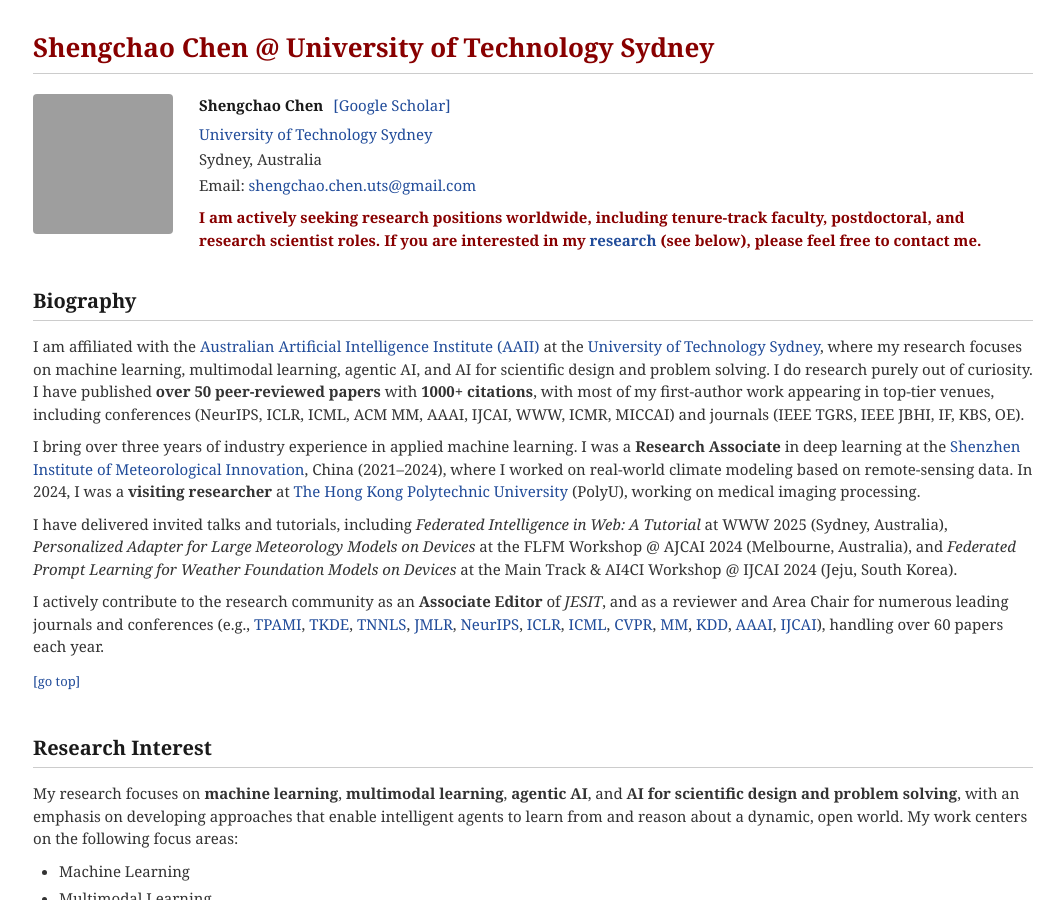
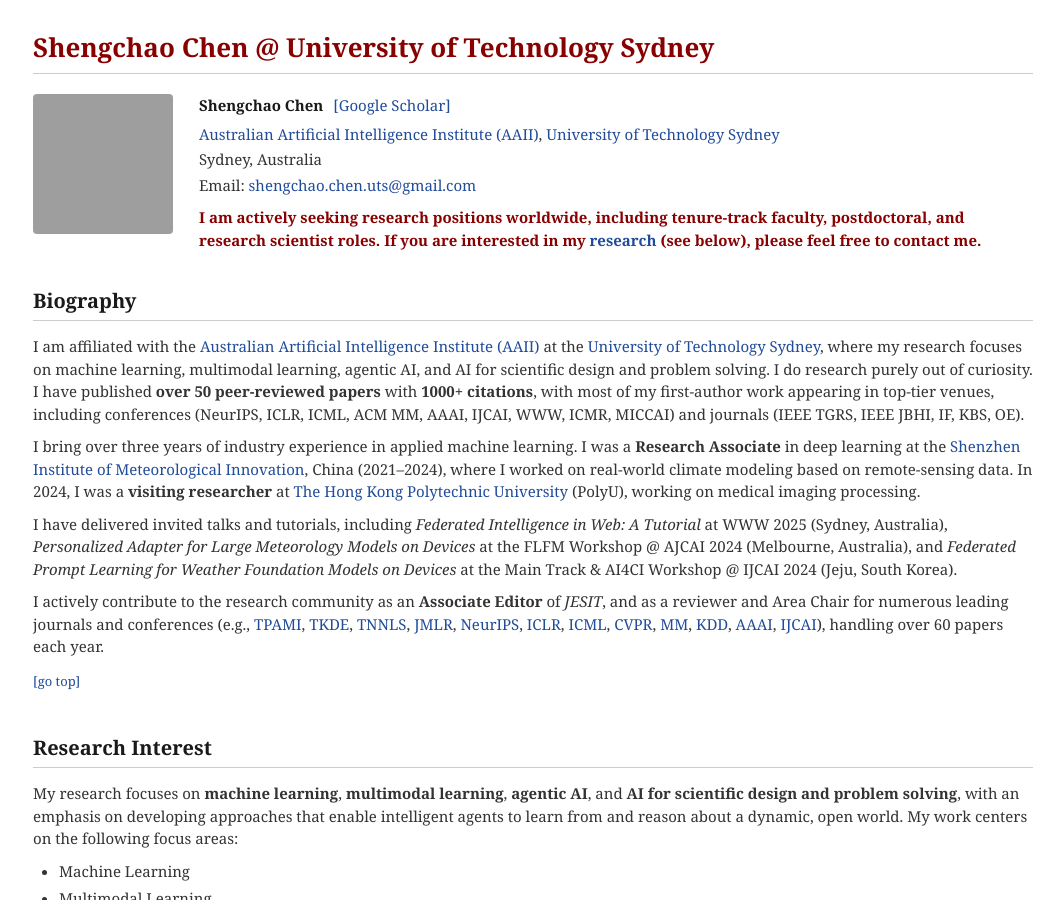
Before and after one commit to shengchaochen82/shengchaochen82.github.io, a Jekyll site: the page built from index.md, in a window 1280 px wide and 900 px high. Shown: the whole window, without its empty margins (107-1170 px from the left). Built offline with Jekyll 4.4.1, drawn with Linux system fonts in a browser that asks for light colours; grey boxes are pictures that could not be loaded.

Commit message:
Content: add AAII before UTS in header affiliation line
Co-Authored-By: Claude Sonnet 5 <noreply@anthropic.com>

```diff
--- a/_layouts/classic.html
+++ b/_layouts/classic.html
@@ -262,7 +262,7 @@
         {% endif %}
         <div class="classic-info">
           <p class="classic-name">{{ site.title }}{% if site.google_scholar %} <a class="classic-name-link" href="{{ site.google_scholar }}" target="_blank">[Google Scholar]</a>{% endif %}</p>
-          <p><a href="{{ site.affiliation_link }}" target="_blank">{{ site.affiliation }}</a></p>
+          <p><a href="https://www.uts.edu.au/research/australian-artificial-intelligence-institute" target="_blank">Australian Artificial Intelligence Institute (AAII)</a>, <a href="{{ site.affiliation_link }}" target="_blank">{{ site.affiliation }}</a></p>
           <p>Sydney, Australia</p>
           <p>Email: <a href="mailto:{{ email_clean }}">{{ email_clean }}</a></p>
           <p class="classic-seeking">I am actively seeking research positions worldwide, including tenure-track faculty, postdoctoral, and research scientist roles. If you are interested in my <a href="#publications">research</a> (see below), please feel free to contact me.</p>
```
